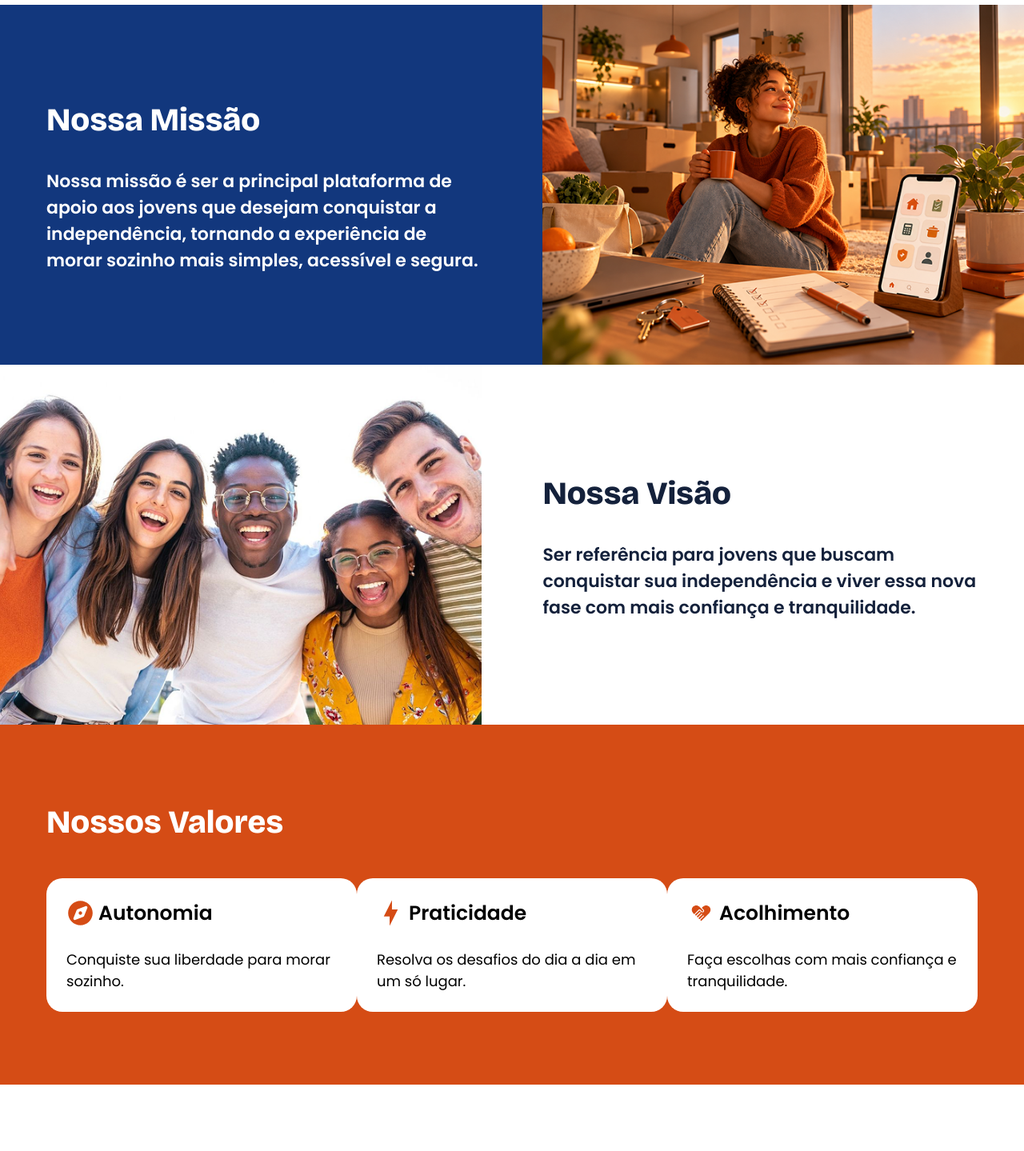
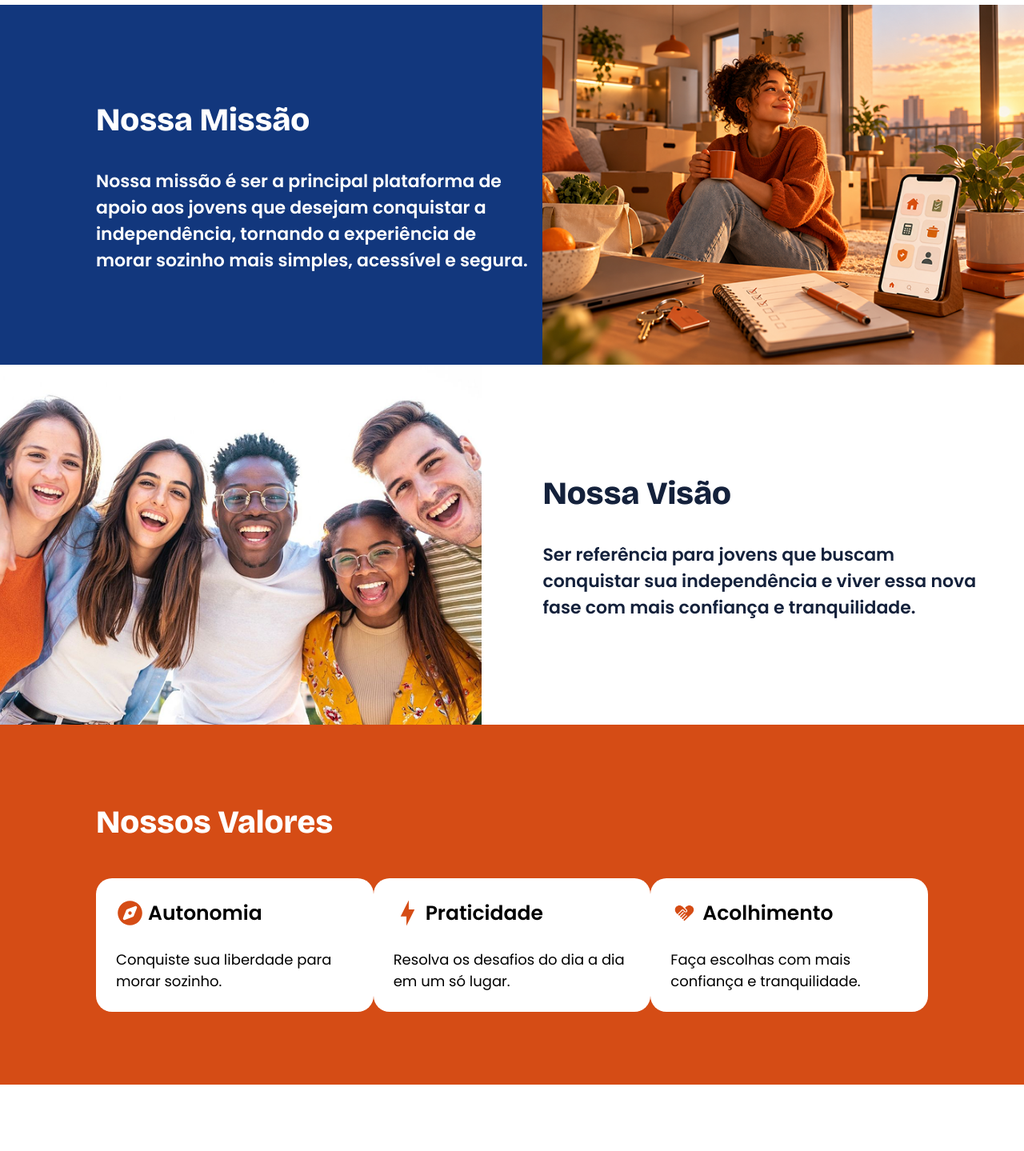
Before and after one commit to IAgoraApp/frontend, a React (Vite) app: page /sobrenos in a window 1280 px wide. Shown: the part 2780-4219 px from the top of the page at 80% size. Built offline with nearby package versions, Linux system fonts and the light colour scheme.

Commit message:
:sparkles: (Espaçamento) defini um espaçamento padrão de 120px da borda para toda a página

```diff
--- a/src/styles/sobrenos.module.css
+++ b/src/styles/sobrenos.module.css
@@ -155,7 +155,7 @@
 
     & .div_left {
         width: 53%;
-        padding-left: 58px;
+        padding-left: 120px;
         display: flex;
         flex-direction: column;
         align-items: flex-start;
@@ -197,7 +197,7 @@
 
     & .div_right {
         width: 47%;
-        padding-right: 58px;
+        padding-right: 120px;
         display: flex;
         flex-direction: column;
         align-items: flex-start;
@@ -232,7 +232,7 @@
     width: 100%;
     height: 450px;
     background: #D54C15;
-    padding: 51px 58px;
+    padding: 51px 120px;
     display: flex;
     flex-direction: column;
     align-items: flex-start;
@@ -253,7 +253,7 @@
     justify-content: space-between;
 
     & .sec5_card {
-    width: 398px;
+    width: 350px;
     border-radius: 20px;
     background: #FFF;
     padding: 25px 25px;
```
